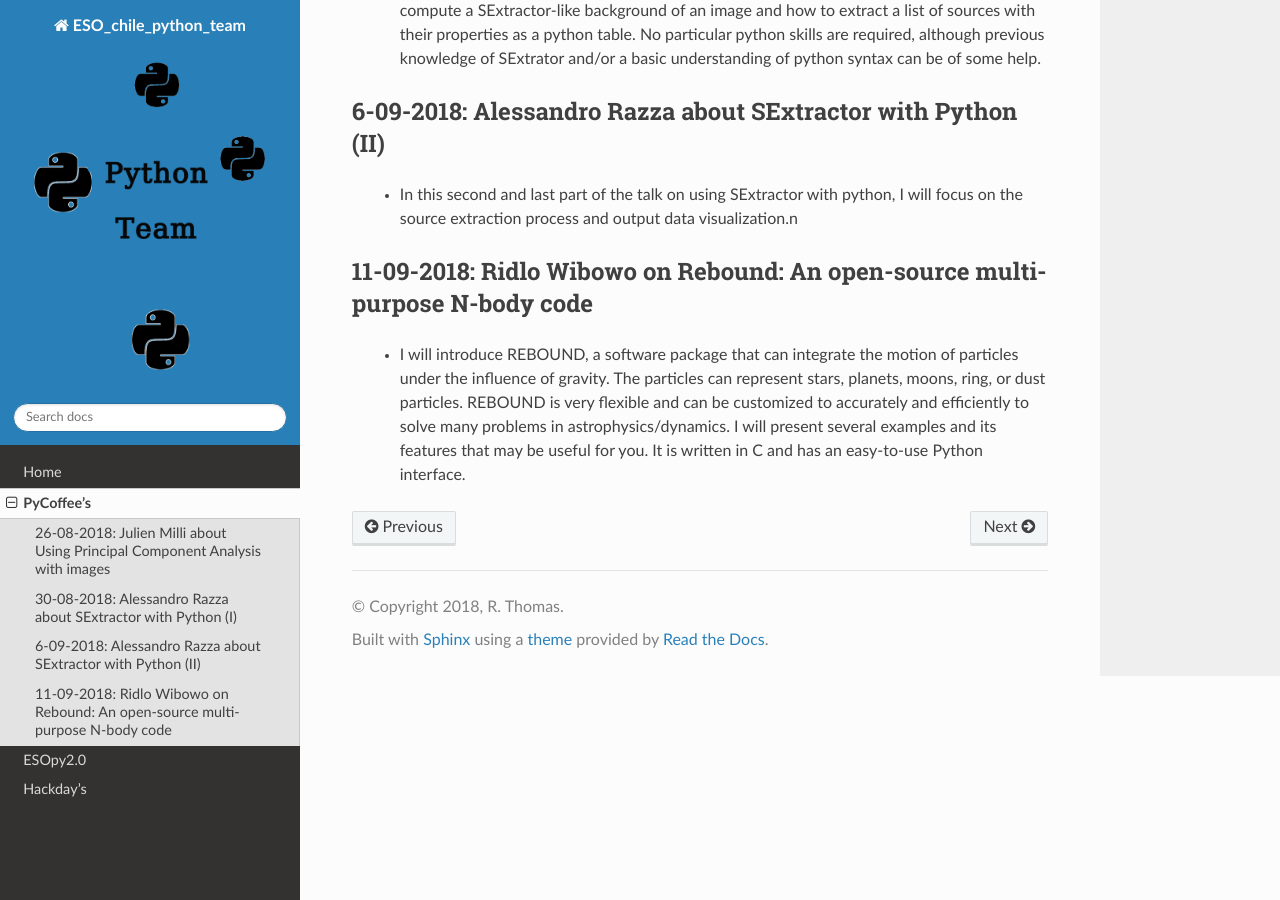
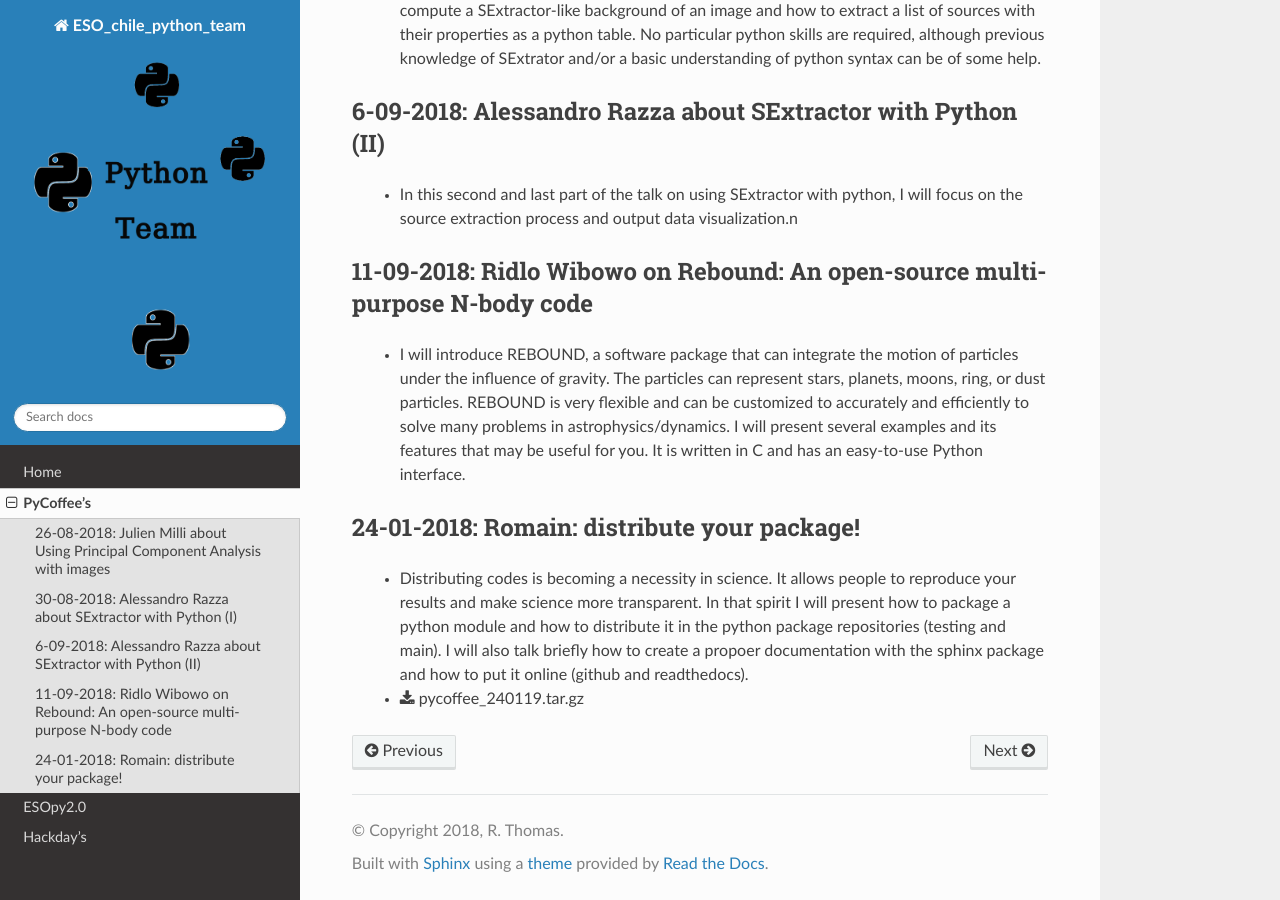
Before and after one commit to astrom-tom/ESO_chile_python_team, a Sphinx documentation site: the page built from docs/source/PyCoffee.rst, in a window 1280 px wide and 900 px high, scrolled down 698 px. Built offline with Sphinx 7.4.7 and the Read the Docs theme 2.0.0, drawn with Linux system fonts in a browser that asks for light colours; formulas are drawn with MathJax 3.

Commit message:
new pycoffee

```diff
--- a/docs/source/PyCoffee.rst
+++ b/docs/source/PyCoffee.rst
@@ -37,3 +37,9 @@ you can click on the link of material to download it.
 ^^^^^^^^^^^^^^^^^^^^^^^^^^^^^^^^^^^^^^^^^^^^^^^^^^^^^^^^^^^^^^^^^^^^^^^^^^^^^^
 
   * I will introduce REBOUND,  a software package that can integrate the motion of particles under the influence of gravity. The particles can represent stars, planets, moons, ring, or dust particles. REBOUND is very flexible and can be customized to accurately and efficiently to solve many problems in astrophysics/dynamics. I will present several examples and its features that may be useful for you. It is written in C and has an easy-to-use Python interface.
+
+24-01-2018: Romain:  distribute your package!
+^^^^^^^^^^^^^^^^^^^^^^^^^^^^^^^^^^^^^^^^^^^^^
+
+  * Distributing codes is becoming a necessity in science. It allows people to reproduce your results and make science more transparent. In that spirit I will present how to package a python module and how to distribute it in the python package repositories (testing and main). I will also talk briefly how to create a propoer documentation with the sphinx package and how to put it online (github and readthedocs).
+  * :download:`pycoffee_240119.tar.gz <./files/pycoffee_240119.tar.gz>`
```
Also changed, not shown: 7 other files.
